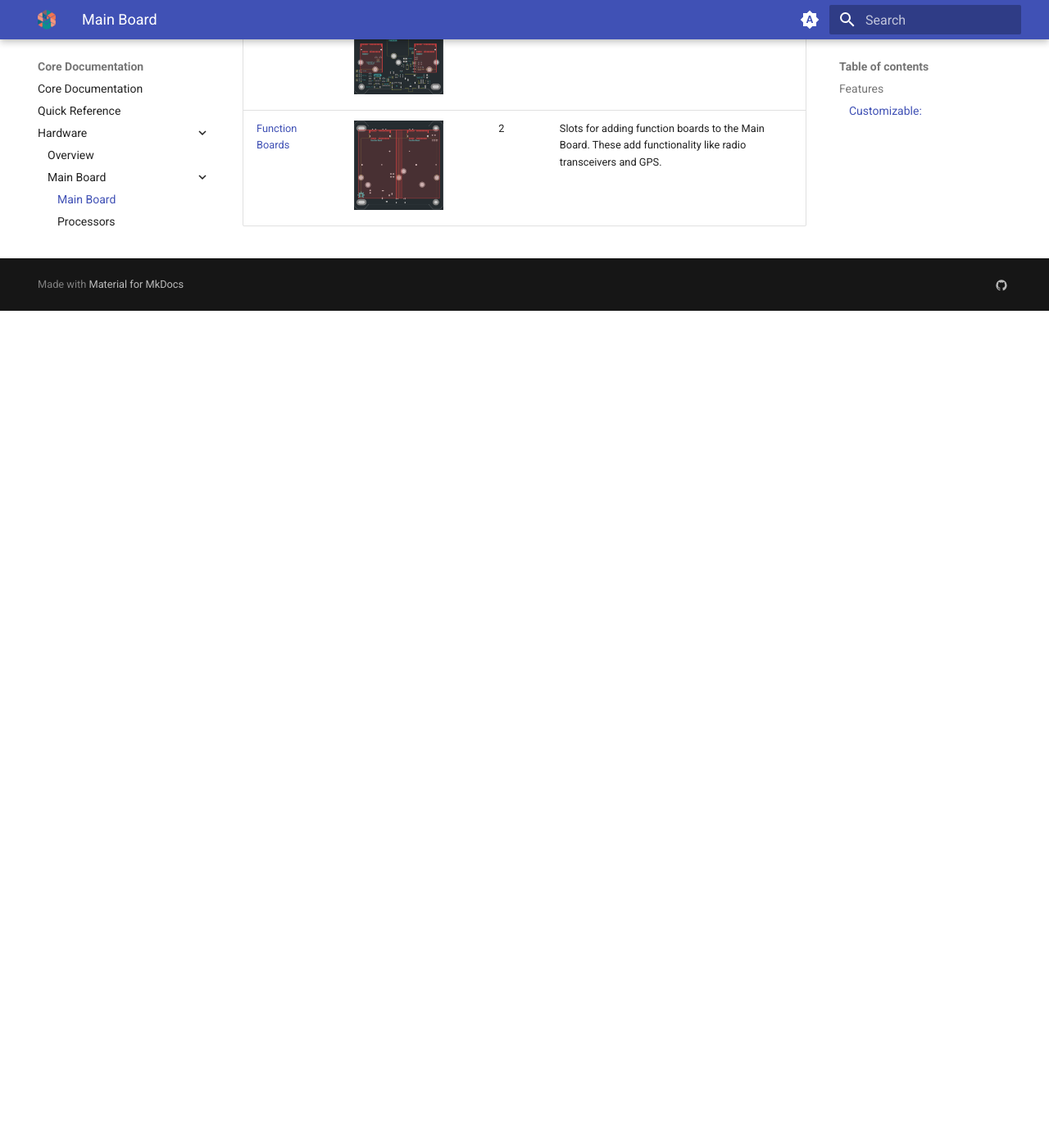
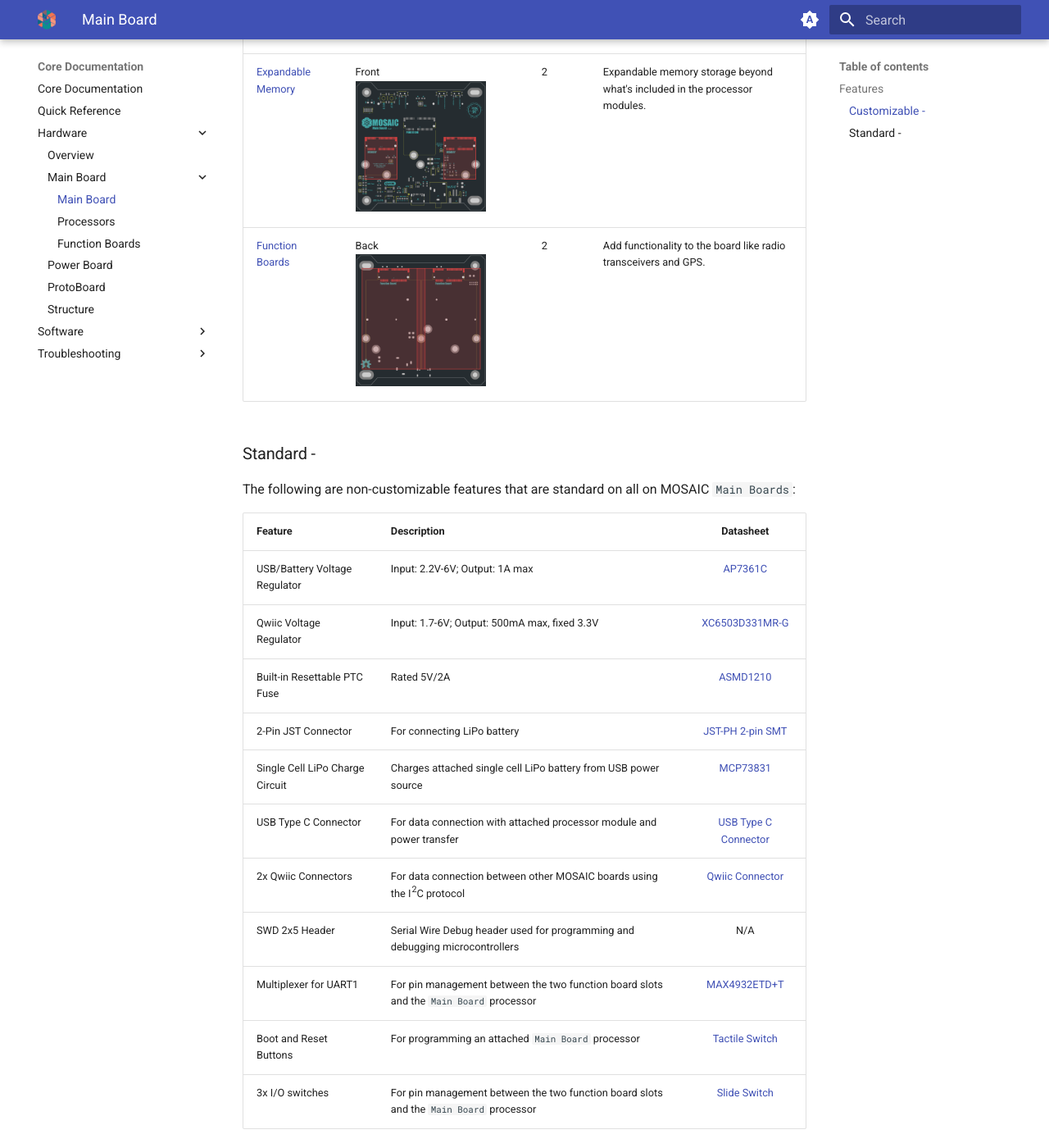
Before and after one commit to MOSAIC-Satellite/Documentation, an MkDocs documentation site: the page built from docs/core_documentation/hardware/main_board/main_board.md, in a window 1280 px wide and 1400 px high, scrolled down 1654 px. Shown: the whole window at 82% size. Built offline with MkDocs 1.6.1 and Material for MkDocs 9.7.7, drawn with Linux system fonts in a browser that asks for light colours; before the commit the page ends 2033 px from its top, so only the background shows below that; some of the changed text lies outside the part shown.

Commit message:
finish main board overview

```diff
--- a/docs/core_documentation/hardware/main_board/main_board.md
+++ b/docs/core_documentation/hardware/main_board/main_board.md
@@ -1,8 +1,8 @@
 # Overview
 
-MOSAIC’s *Main Board* is the central hub of the mocksat, connecting together all other components. This board contains the entire MOSAIC Command and Data Handling (CDH) subsystem. The command duties are performed by a swappable computer processor at the center of the board. Data storage is fulfilled by equally swappable modules that connect to the board.
+MOSAIC’s `Main Board` is the central hub of the mocksat, connecting together all other components. This board contains the entire MOSAIC Command and Data Handling (CDH) subsystem. The command duties are performed by a swappable computer processor at the center of the board. Data storage is fulfilled by equally swappable modules that connect to the board.
 
-However, MOSAIC’s *Main Board* is much more than the CDH subsystem. Also included are two slots for interchangeable function boards. These boards add functionality to the *Main Board*, like environmental sensors and radio communication.
+However, MOSAIC’s `Main Board` is much more than the CDH subsystem. Also included are two slots for interchangeable function boards. These boards add functionality to the `Main Board`, like environmental sensors and radio communication.
 
 <figure markdown="span">
  ![Open MOSAIC](images/main_board_all.png)
@@ -11,12 +11,30 @@
 
 ## Features
 
-### Customizable:
+### Customizable -
 
-Five [M.2](https://en.wikipedia.org/wiki/M.2) slots on MOSAIC's Main Board allow users to to customize their boards with three different kinds of modules:
+Five [M.2](https://en.wikipedia.org/wiki/M.2) slots on MOSAIC's `Main Board` allow users to to customize their boards with three different kinds of modules:
 
-| Method       | Description                                                                                  | Number of Slots | Description            |
+| Module Type       | Board Location                                                                                  | Number of Slots | Description            |
 | :----------- | :------------------------------------------------------------------------------------------- | :-------------: | :--------------------- |
-| [Processor](https://www.mosaicsat.org/core_documentation/hardware/main_board/processors/) | ![Highlight Processor Location](images/processor_highlight.png){ width="170" height="170" }  | 1 | Brain of the satellite. |
-| [Expandable Memory](https://www.mosaicsat.org/core_documentation/hardware/main_board/memory_modules/) | ![Highlight Memory Module Locations](images/memory_highlight.png){ width="170" height="170" }  | 2 | Slots for expanding memory storage beyond what's included in the processor modules. |
-| [Function Boards](https://www.mosaicsat.org/core_documentation/hardware/main_board/function_boards/) | ![Highlight Function Board Locations](images/func_boards_highlight.png){ width="170" height="170" }  | 2 | Slots for adding function boards to the Main Board. These add functionality like radio transceivers and GPS. |
+| [Processor](https://www.mosaicsat.org/core_documentation/hardware/main_board/processors/) | Front ![Highlight Processor Location](images/processor_highlight.png){ width="250" height="250" }  | 1 | Brain of the satellite. |
+| [Expandable Memory](https://www.mosaicsat.org/core_documentation/hardware/main_board/memory_modules/) | Front ![Highlight Memory Module Locations](images/memory_highlight.png){ width="250" height="250" }  | 2 | Expandable memory storage beyond what's included in the processor modules. |
+| [Function Boards](https://www.mosaicsat.org/core_documentation/hardware/main_board/function_boards/) | Back ![Highlight Function Board Locations](images/func_boards_highlight.png){ width="250" height="250" }  | 2 | Add functionality to the board like radio transceivers and GPS. |
+
+### Standard -
+
+The following are non-customizable features that are standard on all on MOSAIC `Main Boards`:
+
+| Feature      | Description                          | Datasheet |
+| :----------- | :------------------------------------ | :---------------------: |
+| USB/Battery Voltage Regulator | Input: 2.2V-6V; Output: 1A max | [AP7361C](https://jlcpcb.com/api/file/downloadByFileSystemAccessId/8560079564241199104) |
+| Qwiic Voltage Regulator | Input: 1.7-6V; Output: 500mA max, fixed 3.3V | [XC6503D331MR-G](https://jlcpcb.com/api/file/downloadByFileSystemAccessId/8590196445028003840) |
+| Built-in Resettable PTC Fuse | Rated 5V/2A | [ASMD1210](https://jlcpcb.com/api/file/downloadByFileSystemAccessId/8588899520989548544) |
+| 2-Pin JST Connector | For connecting LiPo battery | [JST-PH 2-pin SMT](https://www.mouser.com/ProductDetail/485-1769) |
+| Single Cell LiPo Charge Circuit | Charges attached single cell LiPo battery from USB power source | [MCP73831](https://jlcpcb.com/api/file/downloadByFileSystemAccessId/8588884548142292992) |
+| USB Type C Connector | For data connection with attached processor module and power transfer | [USB Type C Connector](https://jlcpcb.com/api/file/downloadByFileSystemAccessId/8590906928107372544) |
+| 2x Qwiic Connectors | For data connection between other MOSAIC boards using the I^2^C protocol | [Qwiic Connector](https://jlcpcb.com/api/file/downloadByFileSystemAccessId/8590907288981364736) |
+| SWD 2x5 Header | Serial Wire Debug header used for programming and debugging microcontrollers | N/A |
+| Multiplexer for UART1  | For pin management between the two function board slots and the `Main Board` processor | [MAX4932ETD+T](https://jlcpcb.com/api/file/downloadByFileSystemAccessId/8589032502153789440) |
+| Boot and Reset Buttons | For programming an attached `Main Board` processor | [Tactile Switch](https://jlcpcb.com/partdetail/11399-4_4_1_7_SurfaceMount/C10852) |
+| 3x I/O switches | For pin management between the two function board slots and the `Main Board` processor | [Slide Switch](https://jlcpcb.com/api/file/downloadByFileSystemAccessId/8603117332785491968) |
--- a/mkdocs.yaml
+++ b/mkdocs.yaml
@@ -52,6 +52,8 @@
   - tables
   - pymdownx.details
   - pymdownx.inlinehilite
+  - pymdownx.caret
+  - pymdownx.tilde
   - pymdownx.snippets
   - pymdownx.superfences
   - pymdownx.keys
```
